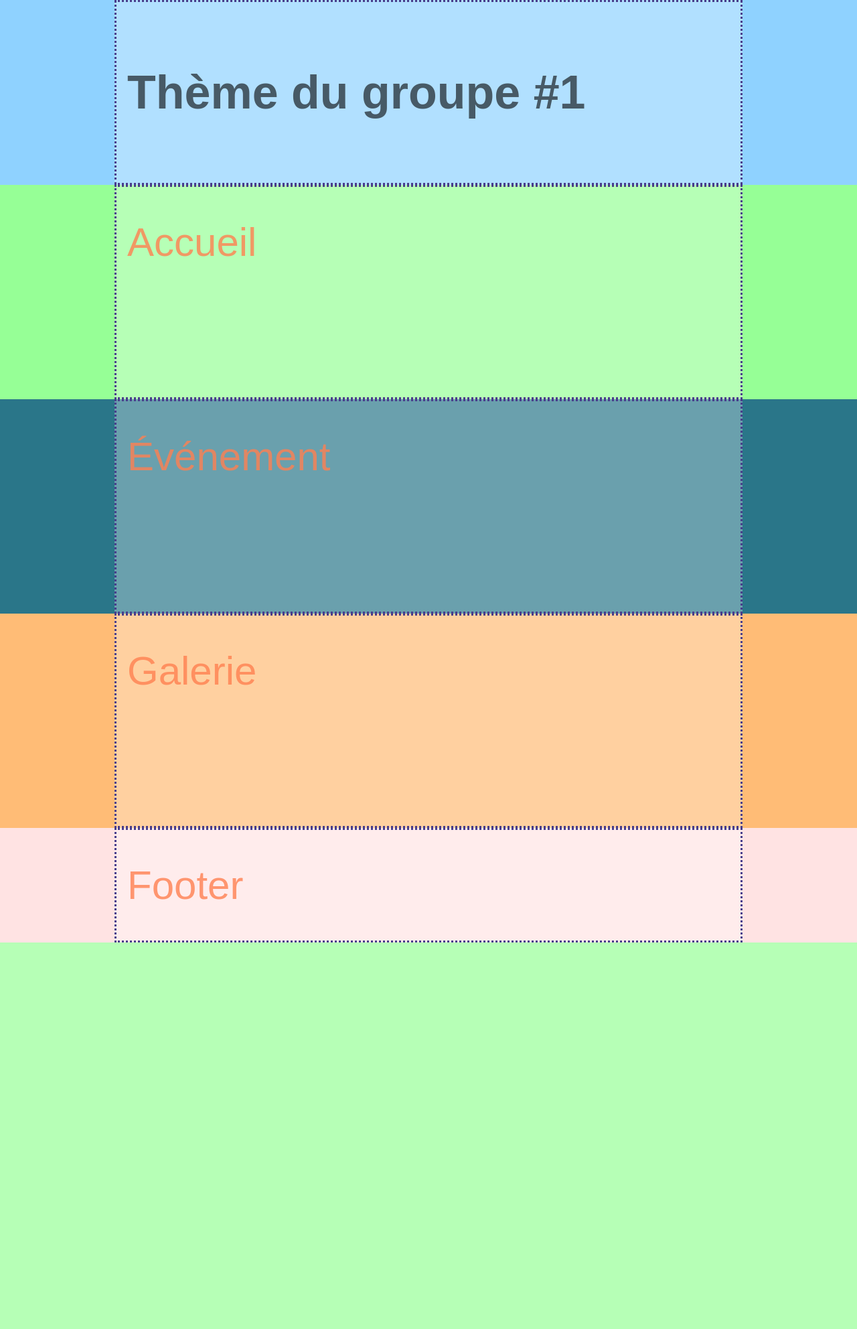
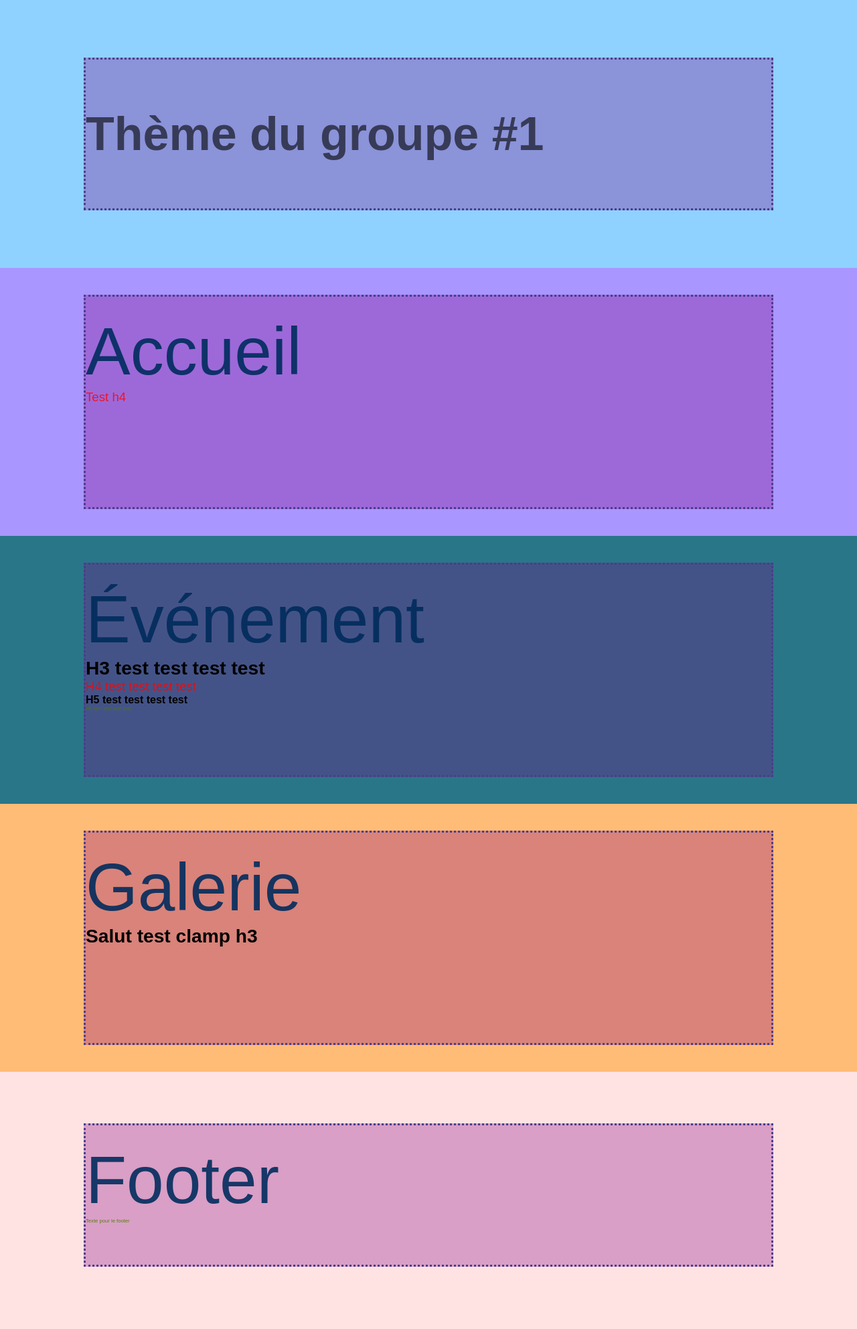
Before and after one commit to e0958030/4w4-2024, a PHP site: page / in a window 1280 px wide. Shown: the whole page at 67% size. Before the commit the page ends 1407 px from the top, so only its background shows below. Run offline with PHP 8.4, Linux system fonts and the light colour scheme; some web fonts are replaced.

Commit message:
Semaine 1 Cours 2 - Labo 1 terminé

```diff
--- a/index.htm
+++ b/index.htm
@@ -20,24 +20,31 @@
     <div id="accueil" class="global">
         <section>
             <h2>Accueil</h2>
+            <h4>Test h4</h4>
         </section>
     </div>
 
     <div id="evenement" class="global">
         <section>
             <h2>Événement</h2>
+            <h3>H3 test test test test</h3>
+            <h4>H4 test test test test</h4>
+            <h5>H5 test test test test</h5>
+            <h6>H6 test test test test</h6>
         </section>
     </div>
 
     <div id="galerie" class="global">
         <section>
             <h2>Galerie</h2>
+            <h3>Salut test clamp h3</h3>
         </section>
     </div>
 
     <div id="footer" class="global">
         <footer>
             <h2>Footer</h2>
+            <h6>Texte pour le footer</h6>
         </footer>
     </div>
 </body>
--- a/sass/_layout.scss
+++ b/sass/_layout.scss
@@ -14,6 +14,7 @@ body{
     display: flex;
     justify-content: center;
     min-height: 40vh; /*chaque division prend 40%*/
+    padding: 5vh 0;
 }
 
 /*
@@ -29,19 +30,27 @@ https://developer.wordpress.org/themes/basics/main-stylesheet-style-css/
     flex: 0 1 900px;
     border: 3px dotted darkslateblue;
     padding: 3rem 1rem;
-    background-color: rgba(255, 255, 255, var(--transparence-section));
+    background-color: rgba(purple, var(--transparence-section));
+    min-height: var(--hauteur-sections);
+    min-width: var(--largeur-conteneurs);
+    //padding-top: 3vh;
+   // padding-bottom: 3vh;
+    padding : 3vh 0;
 }
 
 #entete, #footer{
-    min-height: 20vh;
+    display: flex;
+    align-items: center;
 }
 
 #entete{
     background-color: var(--couleur-arriere-entete);
+    padding-bottom: 5vh;
 }
 
 #accueil{
     background-color: var(--couleur-arriere-accueil);
+    max-height: var(--hauteur-sections);
 }
 
 #evenement{
@@ -54,4 +63,5 @@ https://developer.wordpress.org/themes/basics/main-stylesheet-style-css/
 
 #footer{
     background-color: var(--couleur-arriere-footer);
+    padding-top: 3vh;
 }
--- a/sass/_variables.scss
+++ b/sass/_variables.scss
@@ -3,12 +3,19 @@ capable de modifier directement la couleur dans le navigateur */
 
 :root {
     --couleur-arriere-entete: #8fd2ff;
-    --couleur-arriere-accueil: #96ff96;
+    --couleur-arriere-accueil: #a996ff;
     --couleur-arriere-evenement: #2a7689;
     --couleur-arriere-galerie: #ffbc76;
     --couleur-arriere-footer: #ffb3b35e;
 
+    --couleur-sous-titres-autres: #000;
+
     /*Niveaux de transparence*/
-    --transparence-h1 : 0.8;
+    --transparence-h : 0.8;
+    --transparence-h-sous-titres : 0.9;
     --transparence-section: 0.3;
+
+    /*Tailles sections*/
+    --largeur-conteneurs: 80vw;
+    --hauteur-sections: 20vh;
 }
--- a/sass/base/_h.scss
+++ b/sass/base/_h.scss
@@ -11,28 +11,34 @@ h1{
 }
 
 h2{
-    font-size: clamp(1rem, -1.292rem + 7.333vw, 3.75rem);
+    font-size: 100px;
     font-weight: 500;
     font-style: normal;
-    color: rgba(coral, var(--transparence-h1));
+    color: rgba(rgb(0, 43, 92), var(--transparence-h-sous-titres));
 }
 
 h3{
-
+    font-size: clamp(1rem, 0.7vw + 1.2rem, 3.75rem);
+    font-style: normal;
+    color: rgba(var(--couleur-sous-titres-autres), var(--transparence-h-sous-titres));
 }
 
 h4{
-
+    font-size: clamp(0.833rem, 0.6rem + 1.2vw, 1.167rem);
+    font-style: normal;
+    font-weight: 200;
+    color: rgba(red, (var(--transparence-h)));
 }
 
 h5{
-
+    font-size: clamp(0.3rem, 1rem, 1.143rem);
+    font-style: normal;
+    color: rgba(var(--couleur-sous-titres-autres), var(--transparence-h-sous-titres));
 }
 
 h6{
-
+    font-size: clamp(0.2rem, 0.6vw, 3.75rem);
+    /*font-style: normal;*/
+    font-weight: 300;
+    color: rgba(#4b7a00e5, var(--transparence-h-sous-titres));
 }
-
-h7{
-
-}
--- a/styles.css
+++ b/styles.css
@@ -17,13 +17,18 @@ https://developer.wordpress.org/themes/basics/main-stylesheet-style-css/
 capable de modifier directement la couleur dans le navigateur */
 :root {
   --couleur-arriere-entete: #8fd2ff;
-  --couleur-arriere-accueil: #96ff96;
+  --couleur-arriere-accueil: #a996ff;
   --couleur-arriere-evenement: #2a7689;
   --couleur-arriere-galerie: #ffbc76;
   --couleur-arriere-footer: #ffb3b35e;
+  --couleur-sous-titres-autres: #000;
   /*Niveaux de transparence*/
-  --transparence-h1: 0.8;
+  --transparence-h: 0.8;
+  --transparence-h-sous-titres: 0.9;
   --transparence-section: 0.3;
+  /*Tailles sections*/
+  --largeur-conteneurs: 80vw;
+  --hauteur-sections: 20vh;
 }
 
 * {
@@ -42,6 +47,7 @@ body {
   display: flex;
   justify-content: center;
   min-height: 40vh; /*chaque division prend 40%*/
+  padding: 5vh 0;
 }
 
 /*
@@ -56,19 +62,25 @@ https://developer.wordpress.org/themes/basics/main-stylesheet-style-css/
   flex: 0 1 900px;
   border: 3px dotted darkslateblue;
   padding: 3rem 1rem;
-  background-color: rgba(255, 255, 255, var(--transparence-section));
+  background-color: rgba(128, 0, 128, var(--transparence-section));
+  min-height: var(--hauteur-sections);
+  min-width: var(--largeur-conteneurs);
+  padding: 3vh 0;
 }
 
 #entete, #footer {
-  min-height: 20vh;
+  display: flex;
+  align-items: center;
 }
 
 #entete {
   background-color: var(--couleur-arriere-entete);
+  padding-bottom: 5vh;
 }
 
 #accueil {
   background-color: var(--couleur-arriere-accueil);
+  max-height: var(--hauteur-sections);
 }
 
 #evenement {
@@ -81,6 +93,7 @@ https://developer.wordpress.org/themes/basics/main-stylesheet-style-css/
 
 #footer {
   background-color: var(--couleur-arriere-footer);
+  padding-top: 3vh;
 }
 
 h1 {
@@ -96,8 +109,34 @@ h1 {
 }
 
 h2 {
-  font-size: clamp(1rem, -1.292rem + 7.333vw, 3.75rem);
+  font-size: 100px;
   font-weight: 500;
   font-style: normal;
-  color: rgba(255, 127, 80, var(--transparence-h1));
+  color: rgba(0, 43, 92, var(--transparence-h-sous-titres));
+}
+
+h3 {
+  font-size: clamp(1rem, 0.7vw + 1.2rem, 3.75rem);
+  font-style: normal;
+  color: rgba(var(--couleur-sous-titres-autres), var(--transparence-h-sous-titres));
+}
+
+h4 {
+  font-size: clamp(0.833rem, 0.6rem + 1.2vw, 1.167rem);
+  font-style: normal;
+  font-weight: 200;
+  color: rgba(255, 0, 0, var(--transparence-h));
+}
+
+h5 {
+  font-size: 1rem;
+  font-style: normal;
+  color: rgba(var(--couleur-sous-titres-autres), var(--transparence-h-sous-titres));
+}
+
+h6 {
+  font-size: clamp(0.2rem, 0.6vw, 3.75rem);
+  /*font-style: normal;*/
+  font-weight: 300;
+  color: rgba(75, 122, 0, var(--transparence-h-sous-titres));
 }/*# sourceMappingURL=styles.css.map */
```
Also changed, not shown: readme.md, 1 other file.
